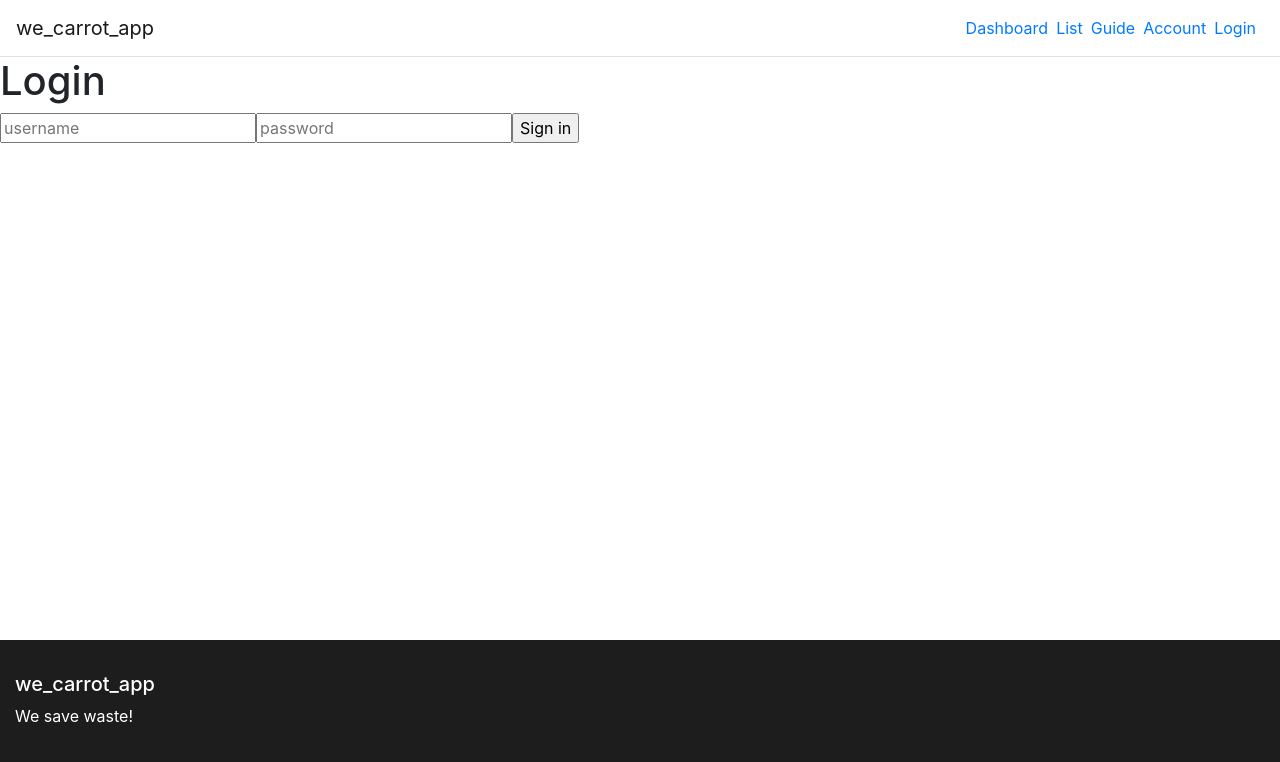
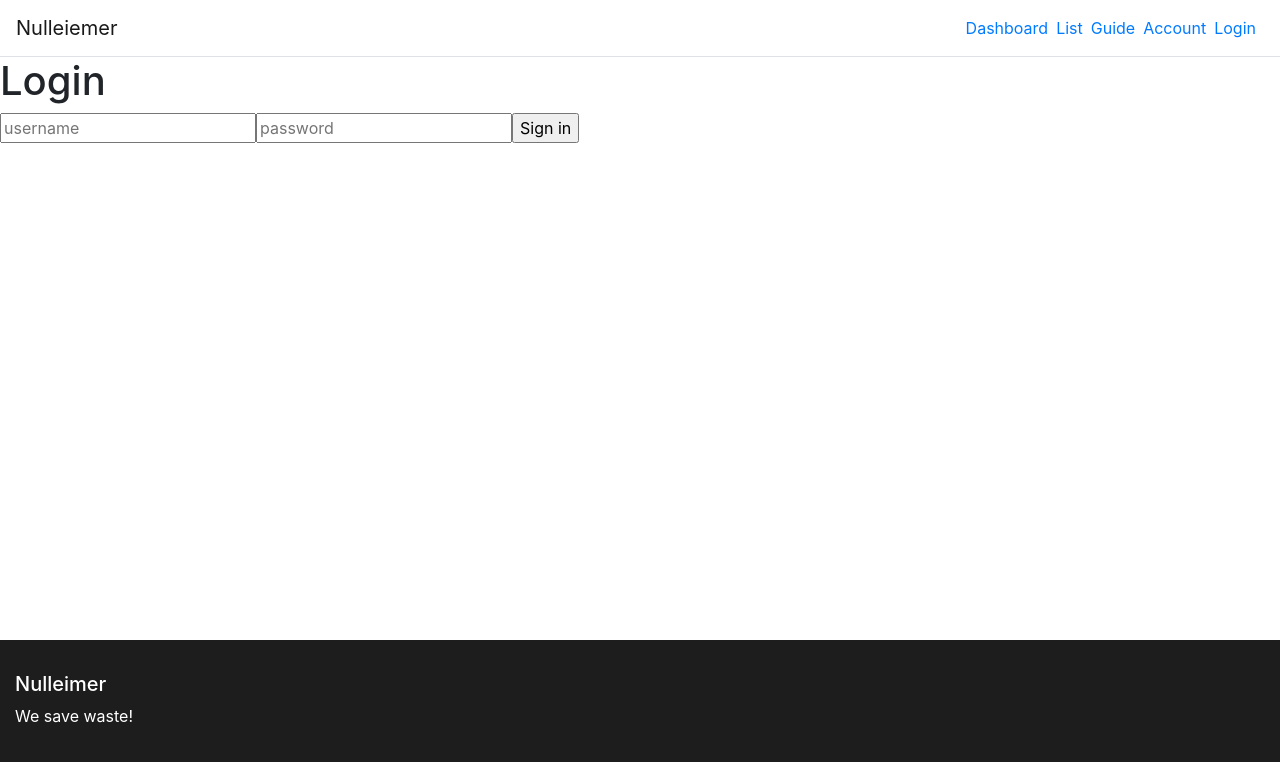
Before and after one commit to mtanzim/we-carrot-app, a React (Create React App) app: page /login in a window 1280 px wide. Shown: the top 762 px of the page. Built offline with nearby package versions, Linux system fonts and the light colour scheme.

Commit message:
name: nulleimer

```diff
--- a/public/index.html
+++ b/public/index.html
@@ -22,7 +22,7 @@
       work correctly both with client-side routing and a non-root public URL.
       Learn how to configure a non-root public URL by running `npm run build`.
     -->
-    <title>we_carrot_app</title>
+    <title>Nulleimer</title>
   </head>
   <body>
     <noscript>You need to enable JavaScript to run this app.</noscript>
--- a/src/components/Footer/index.jsx
+++ b/src/components/Footer/index.jsx
@@ -7,7 +7,7 @@ export default function Footer() {
       <div className="container-fluid">
         <div className="row justify-content-left">
           <div className="col-8 col-md-5">
-            <h5 className={styles.title}>we_carrot_app</h5>
+            <h5 className={styles.title}>Nulleimer</h5>
             <p className={styles.description}>
               We save waste!
             </p>
--- a/src/components/NavBar/index.jsx
+++ b/src/components/NavBar/index.jsx
@@ -10,7 +10,7 @@ const NavBar = ({userLogged, logOut}) => {
       </div>
       <nav className="navbar navbar-expand-sm navbar-light border-bottom justify-content-between">
         <Link className="navbar-brand" to="/">
-          we_carrot_app
+          Nulleiemer
         </Link>
         <div className="navbar-nav">
           <Link className="mr-2" to="/dashboard">
```
Also changed, not shown: public/manifest.json.
